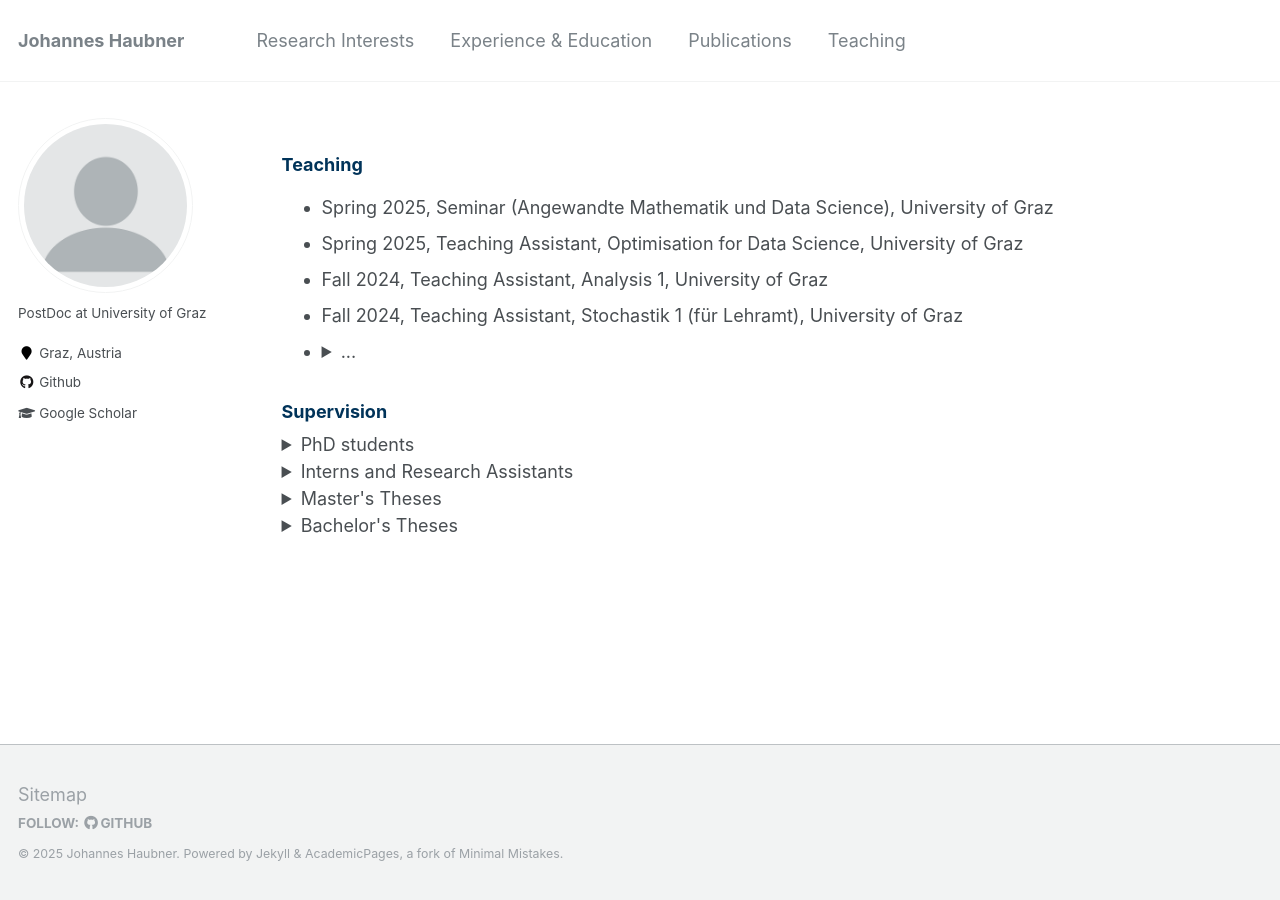
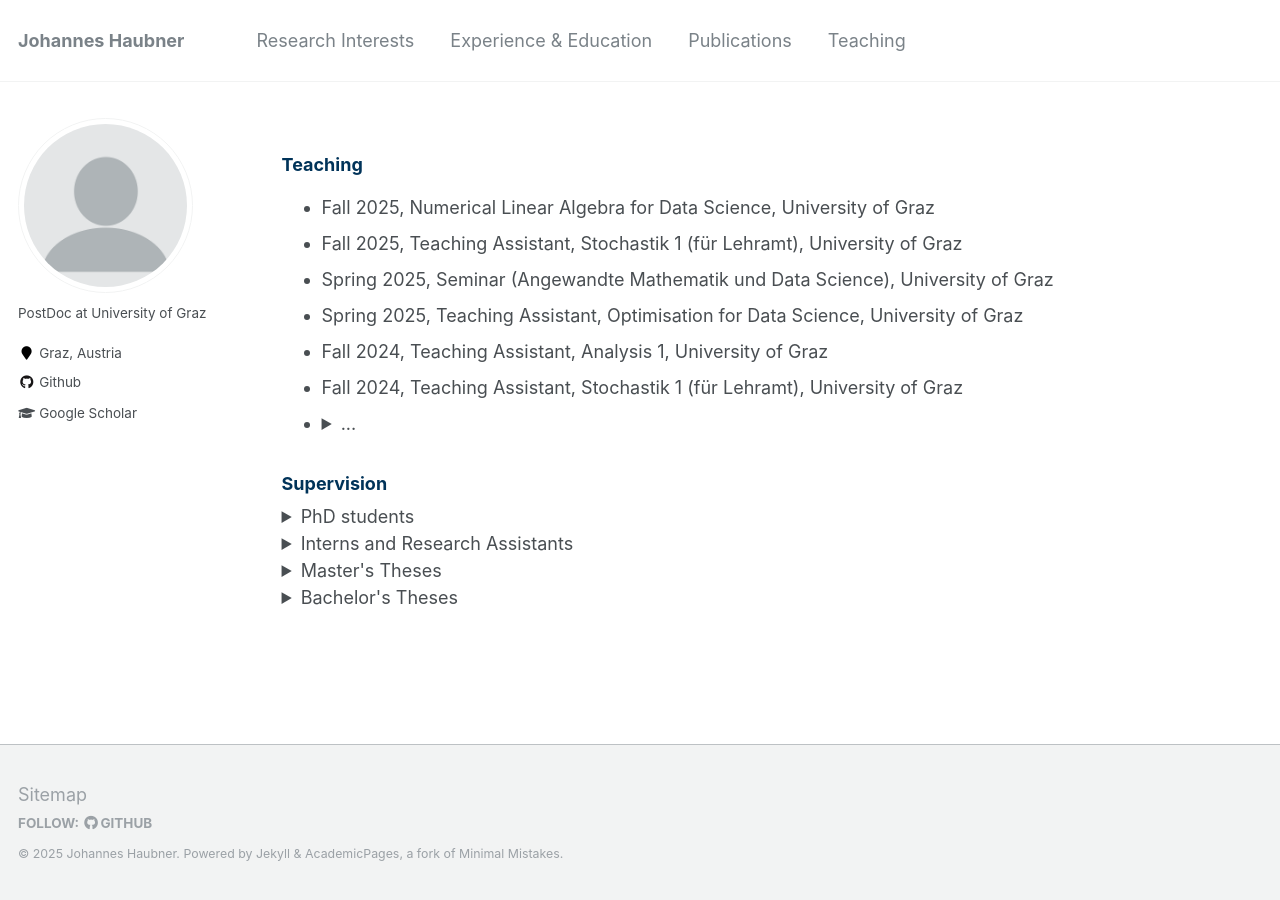
Before and after one commit to JohannesHaubner/johanneshaubner.github.io, a Jekyll site: the page built from _pages/teaching.md, in a window 1280 px wide. Built offline with Jekyll 4.4.1, drawn with Linux system fonts in a browser that asks for light colours.

Commit message:
Update teaching 2025

```diff
--- a/_pages/teaching.md
+++ b/_pages/teaching.md
@@ -7,6 +7,8 @@ author_profile: true
 
 ### <span style="color:rgb(0, 51, 89)"> Teaching
 
+* Fall 2025, Numerical Linear Algebra for Data Science, University of Graz
+* Fall 2025, Teaching Assistant, Stochastik 1 (für Lehramt), University of Graz
 * Spring 2025, Seminar (Angewandte Mathematik und Data Science), University of Graz
 * Spring 2025, Teaching Assistant, Optimisation for Data Science, University of Graz
 * Fall 2024, Teaching Assistant, Analysis 1, University of Graz
```
